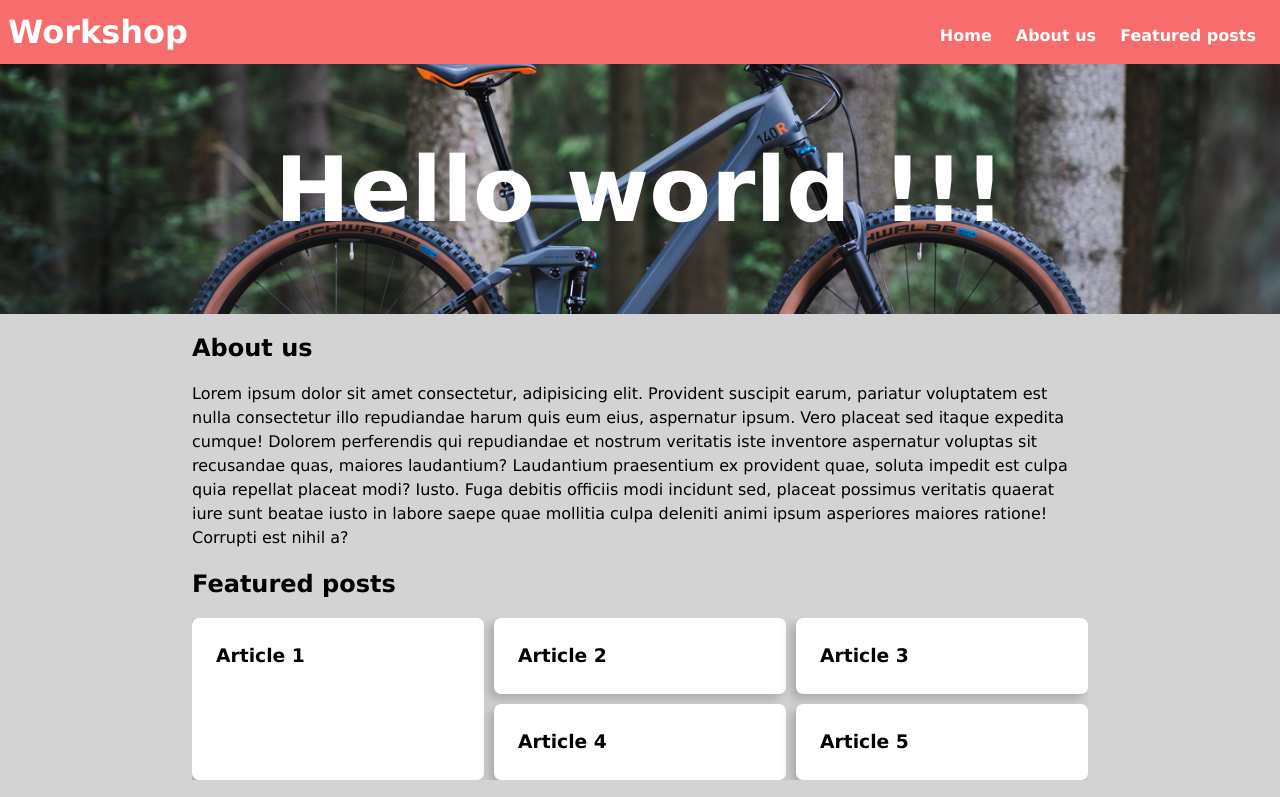
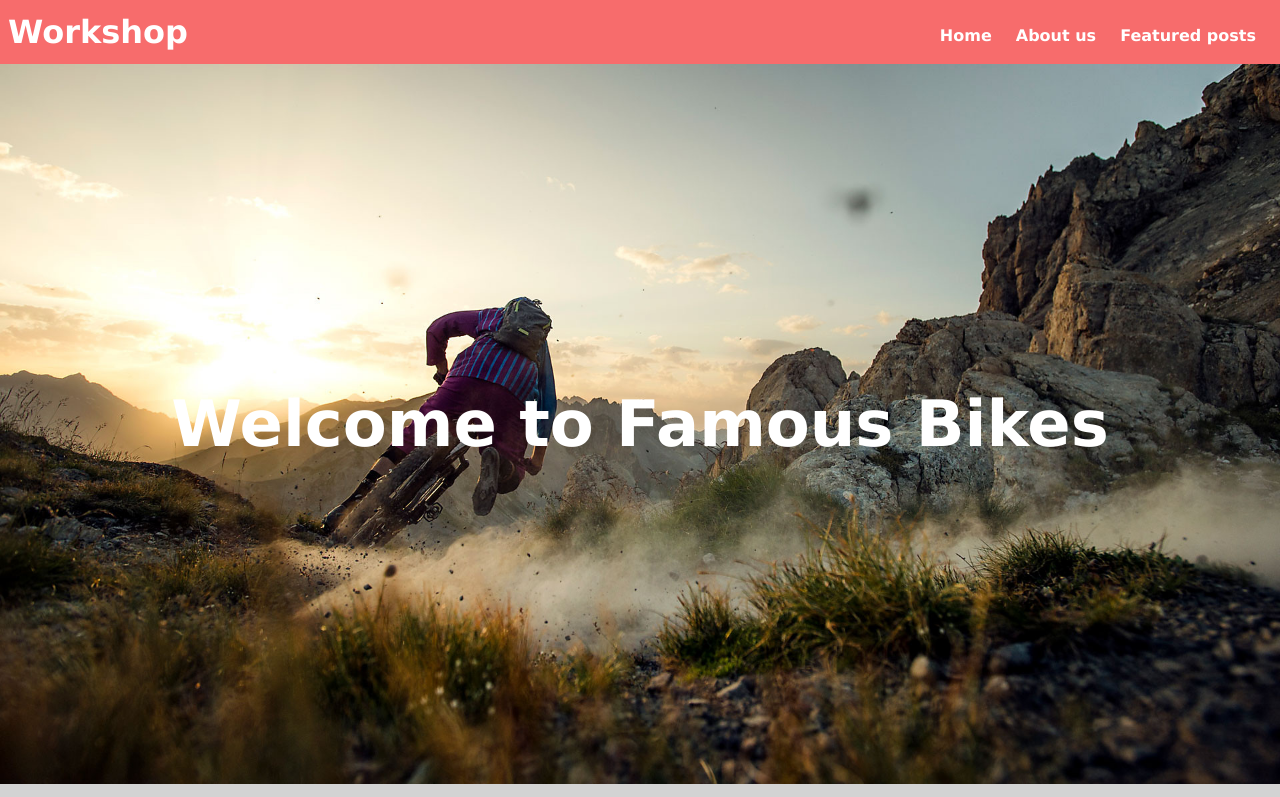
Before and after one commit to nitramXmas/wcs_worksho_HTML-CSS, a plain HTML site: page index.html in a window 1280 px wide. Shown: the top 797 px of the page. Drawn offline with Linux system fonts and the light colour scheme.

Commit message:
nouvelle gestion de l'image

```diff
--- a/index.html
+++ b/index.html
@@ -20,7 +20,8 @@
     </nav>
 
     <header>
-        <h1>Hello world !!!</h1>
+        <h1>Welcome to Famous Bikes</h1>
+        <img src="./images/bike.jpeg" alt="velo gris et orange expose en foret"></img>
     </header>
     <main>
         <section class="text-width">
--- a/style.css
+++ b/style.css
@@ -51,14 +51,24 @@ header {
   align-items: center;
   min-height: 250px;
   color: white;
-  background-image: url(./images/bike.jpg);
+  /* position: relative; */
+  /*background-image: url(./images/bike.jpg);
   background-position: center;
   background-size: cover;
-  background-repeat: no-repeat;
+  background-repeat: no-repeat; */
 }
 
 header h1 {
-  font-size: clamp(10px, 10vw, 90px);
+  font-size: clamp(10px, 5vw, 90px);
+  z-index: 2;
+  position: absolute;
+}
+
+img {
+  position: relative;
+  width: 100%;
+  height: auto;
+  z-index: 1;
 }
 
 body {
@@ -131,9 +141,4 @@ footer {
     grid-row-start: 1;
     grid-row-end: 3;
   }
-
-  * {
-    --main-color: #f76c6c;
-    --back-color: lightgrey;
-  }
 }
```
